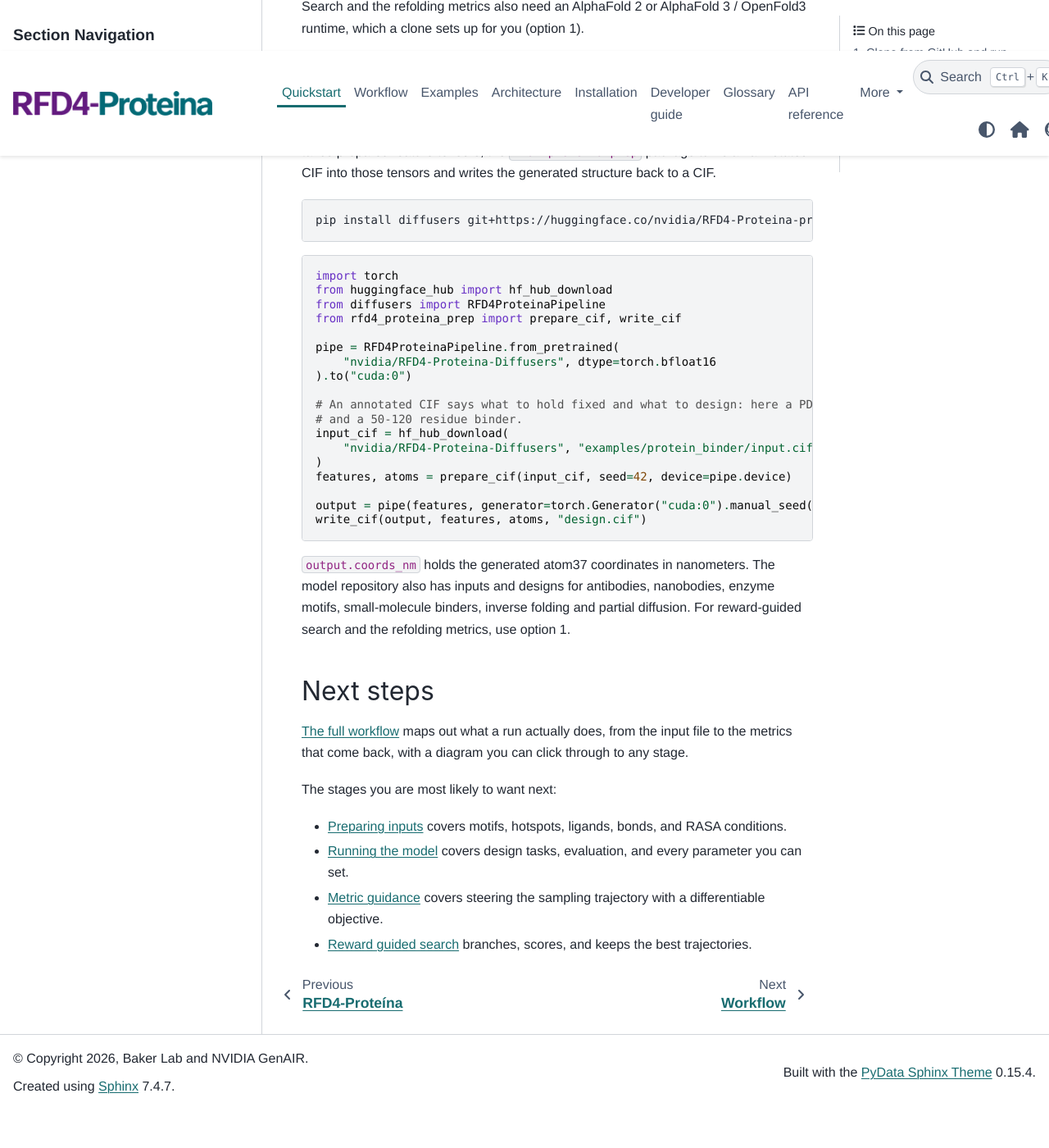
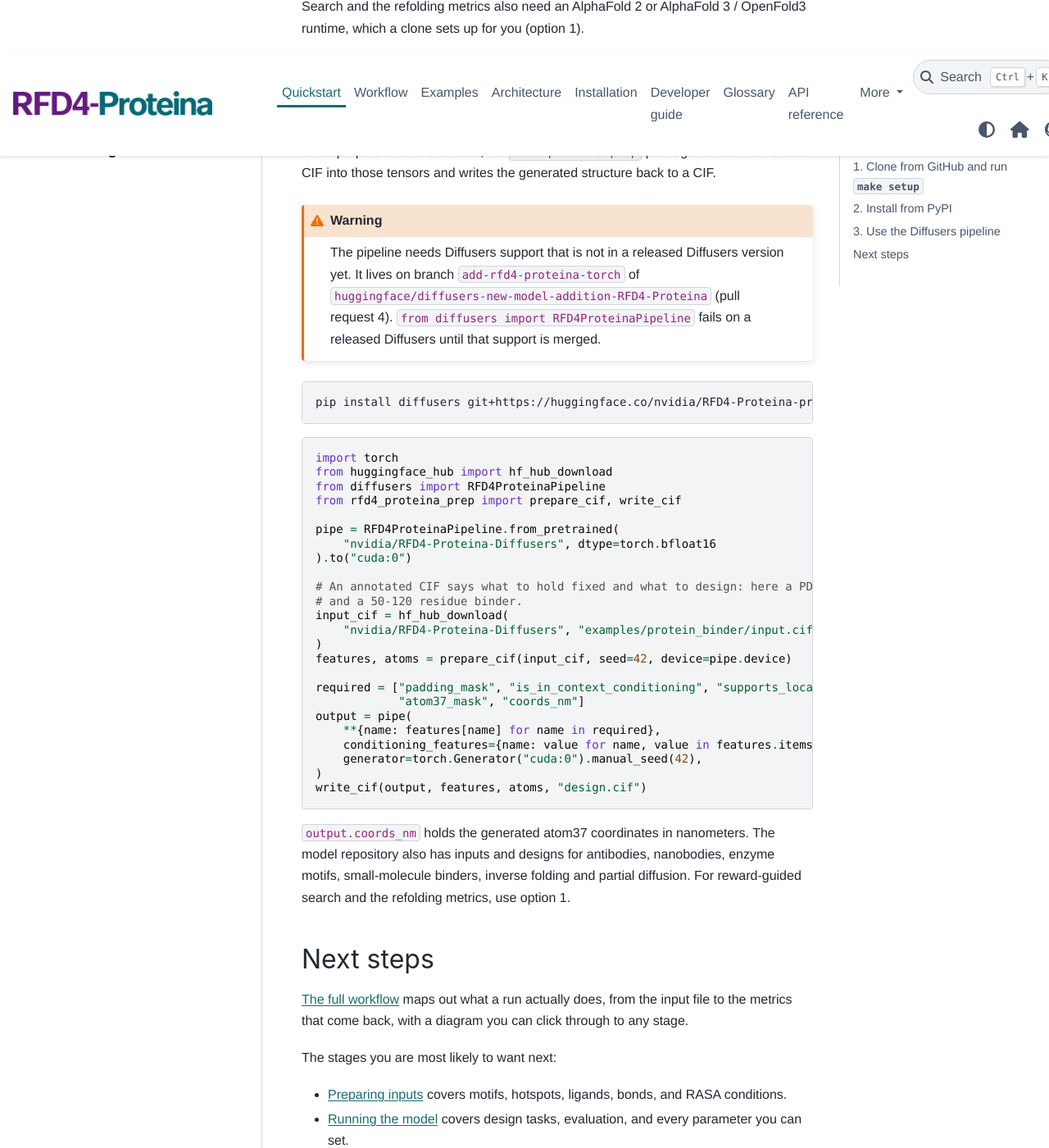
Before and after one commit to RazzyChen/RFD4-Proteina, a Sphinx documentation site: the page built from docs/quickstart.rst, in a window 1280 px wide and 1400 px high, scrolled down 2524 px. Shown: the whole window at 82% size. Built offline with Sphinx 7.4.7 and the PyData theme 0.15.4, drawn with Linux system fonts in a browser that asks for light colours; before the commit the page ends 3878 px from its top, so only the background shows below that.

Commit message:
docs: pin the Hub model revision, sync the Diffusers quickstart with the model card, point to the OpenFold3 weights

```diff
--- a/docs/quickstart.rst
+++ b/docs/quickstart.rst
@@ -120,9 +120,16 @@
 the ``rfd4-proteina-prep`` package turns an annotated CIF into those tensors and writes the
 generated structure back to a CIF.
 
+.. warning::
+
+   The pipeline needs Diffusers support that is not in a released Diffusers version yet. It lives on
+   branch ``add-rfd4-proteina-torch`` of ``huggingface/diffusers-new-model-addition-RFD4-Proteina``
+   (pull request 4). ``from diffusers import RFD4ProteinaPipeline`` fails on a released Diffusers until
+   that support is merged.
+
 .. code-block:: bash
 
-   pip install diffusers git+https://huggingface.co/nvidia/RFD4-Proteina-prep
+   pip install diffusers git+https://huggingface.co/nvidia/RFD4-Proteina-prep@c9959efdebd75ac7fe9129fbbf0e291a6e0487d5
 
 .. code-block:: python
 
@@ -142,7 +149,13 @@
    )
    features, atoms = prepare_cif(input_cif, seed=42, device=pipe.device)
 
-   output = pipe(features, generator=torch.Generator("cuda:0").manual_seed(42))
+   required = ["padding_mask", "is_in_context_conditioning", "supports_local_latent", "token_type",
+               "atom37_mask", "coords_nm"]
+   output = pipe(
+       **{name: features[name] for name in required},
+       conditioning_features={name: value for name, value in features.items() if name not in required},
+       generator=torch.Generator("cuda:0").manual_seed(42),
+   )
    write_cif(output, features, atoms, "design.cif")
 
 ``output.coords_nm`` holds the generated atom37 coordinates in nanometers. The model repository
```
Also changed, not shown: README.md (+2 -2 lines), docs/development.md (+2 -2 lines), docs/workflow/metrics.md (+2 -1 lines), 1 other file.
